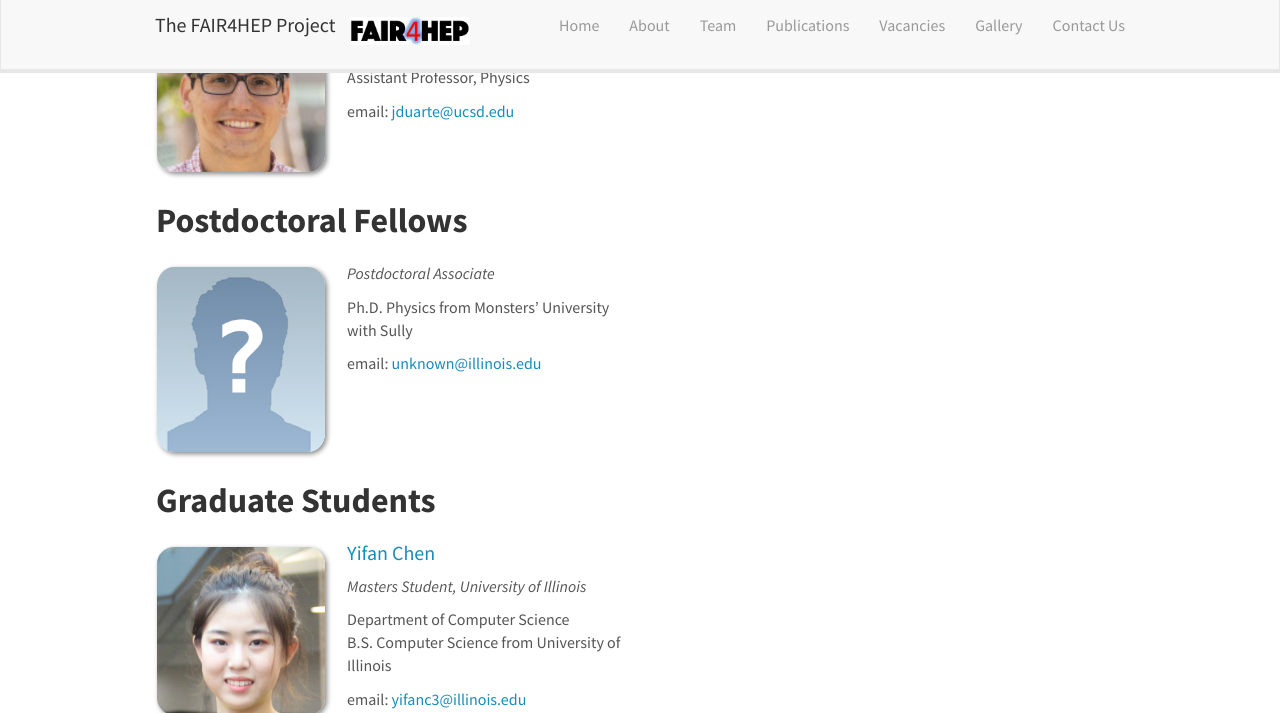
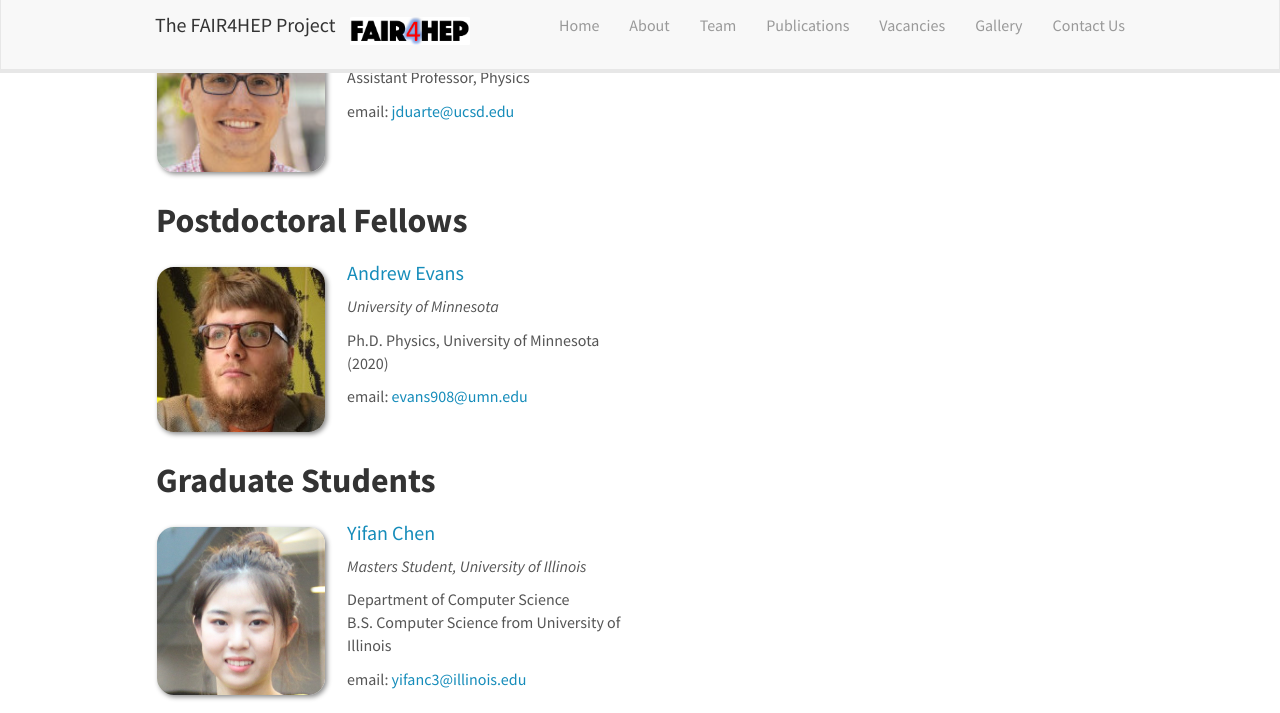
Before and after one commit to FAIR4HEP/fair4hep.github.io, a Jekyll site: the page built from _pages/team.md, in a window 1280 px wide and 900 px high, scrolled down 1900 px, cut to the strip 0-713 px from the top of the window. Built offline with Jekyll 4.4.1, drawn with Linux system fonts in a browser that asks for light colours; nearby versions of some CDN libraries.

Commit message:
add andrew

```diff
--- a/_data/team_postdocs.yml
+++ b/_data/team_postdocs.yml
@@ -1,9 +1,9 @@
-- name: <a href=""></a>
-  photo: unknown.png
-  info: Postdoctoral Associate
-  email: unknown@illinois.edu
+- name: <a href="https://cse.umn.edu/physics/andrew-evans">Andrew Evans</a>
+  photo: evans.jpg
+  info: University of Minnesota
+  email: evans908@umn.edu
   number_addinfo: 1
-  addinfo1: Ph.D. Physics from Monsters' University with Sully
+  addinfo1: Ph.D. Physics, University of Minnesota (2020)
   addinfo2:
   addinfo3:
   addinfo4:
```
Also changed, not shown: images/teampic/evans.jpg (added).
